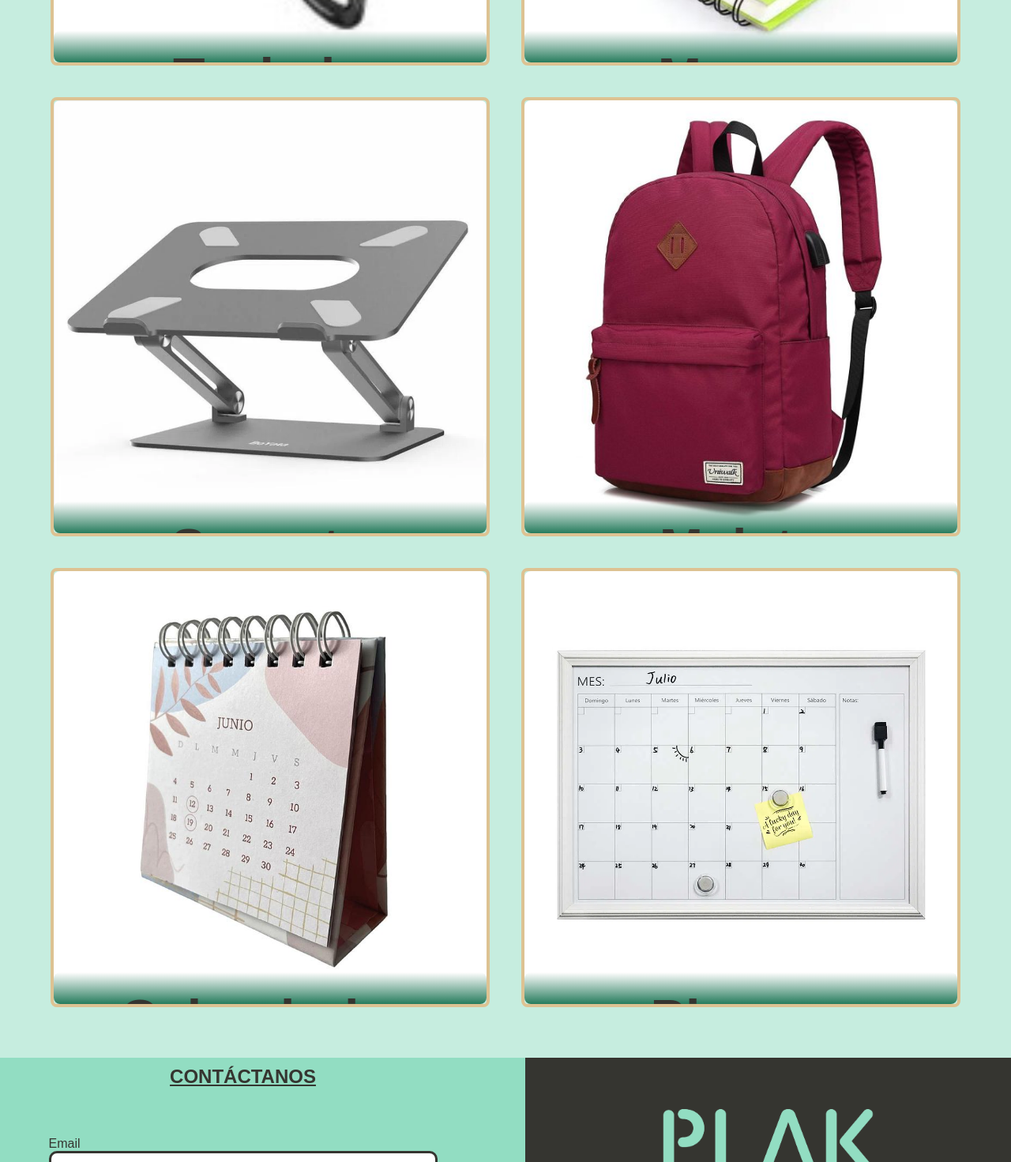
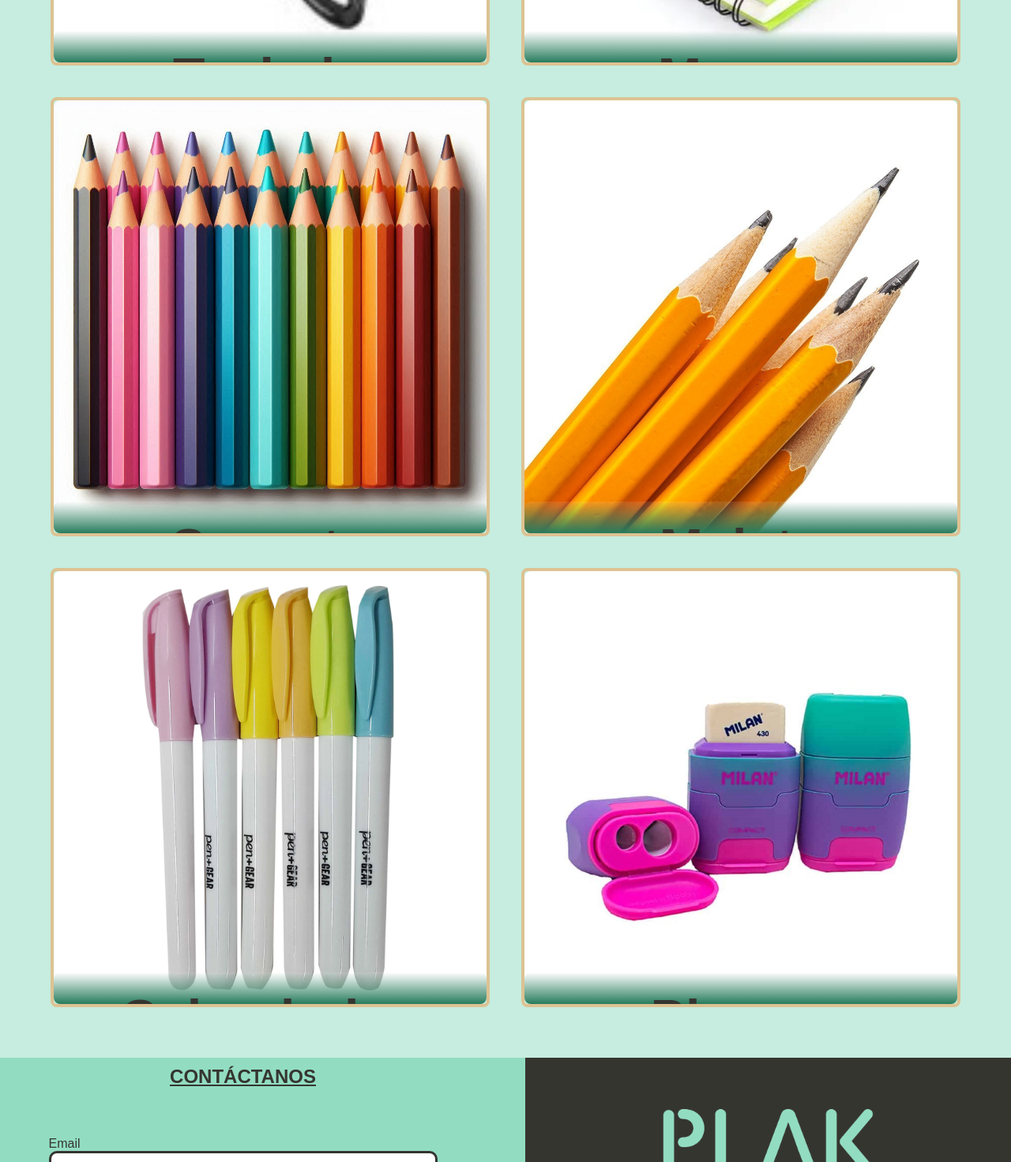
Before and after one commit to Dannyen1/Trabajo-final-Plak, a plain HTML site: page pages/ESCOLAR.html in a window 1280 px wide. Shown: the part 860-2331 px from the top of the page at 79% size. Drawn offline with nearby package versions, Linux system fonts and the light colour scheme; a web font is replaced by a local one.

Commit message:
Final paginas

```diff
--- a/pages/ESCOLAR.html
+++ b/pages/ESCOLAR.html
@@ -78,7 +78,7 @@
 
         <!--PRODUCTO 3-->
         <div class="fila">
-          <img src="../assets/catalogo/img4.webp">
+          <img src="../assets/catalogo/img18.jpeg">
           <div class="capa">
             <h5>Soporte</h5>
             <p>$$$</p>
@@ -88,7 +88,7 @@
 
         <!--PRODUCTO 4-->
         <div class="fila">
-          <img src="../assets/catalogo/img3.jpg">
+          <img src="../assets/catalogo/img15.jpg">
           <div class="capa">
             <h5>Maleta</h5>
             <p>$$$</p>
@@ -98,7 +98,7 @@
 
         <!--PRODUCTO 5-->
         <div class="fila">
-          <img src="../assets/catalogo/img2.jpg">
+          <img src="../assets/catalogo/img14.webp">
           <div class="capa">
             <h5>Calendarios</h5>
             <p>$$$</p>
@@ -108,7 +108,7 @@
 
         <!--PRODUCTO 6-->
         <div class="fila">
-          <img src="../assets/catalogo/img1.webp">
+          <img src="../assets/catalogo/img13.jpg">
           <div class="capa">
             <h5>Pizzara planeador</h5>
             <p>$$$</p>
```
Also changed, not shown: pages/OFICINA.html (+7 -7 lines).
